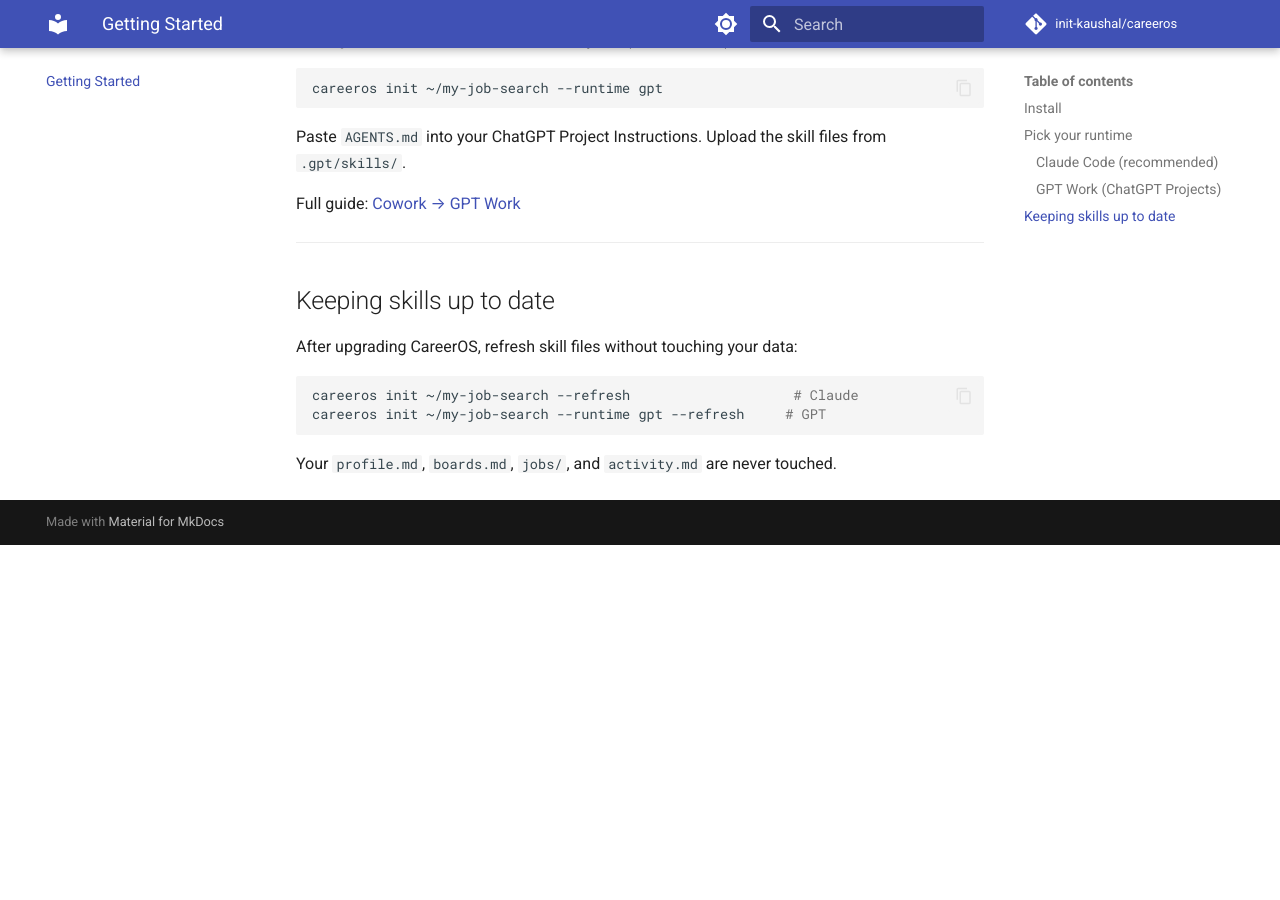
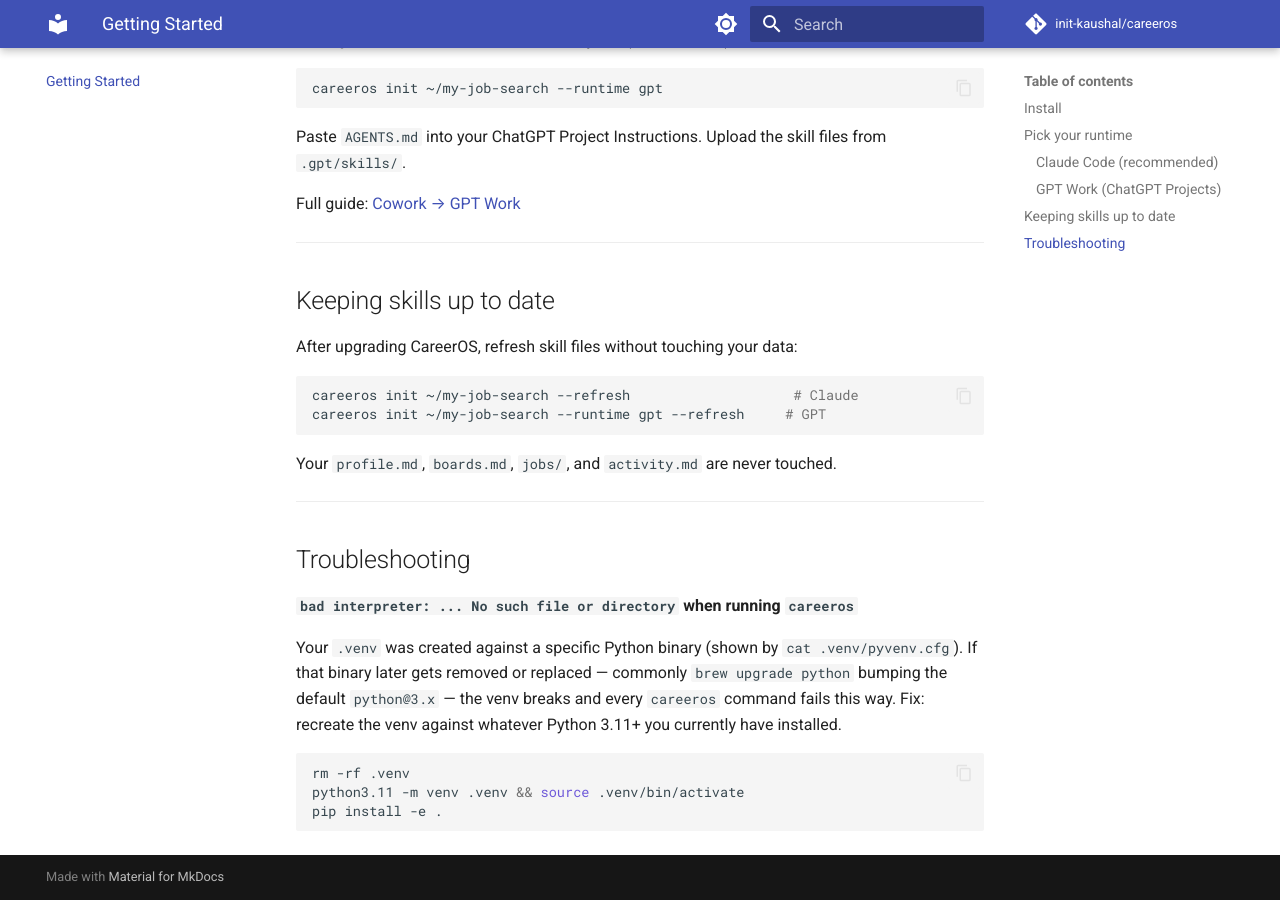
Before and after one commit to init-kaushal/careeros, an MkDocs documentation site: the page built from docs/getting-started.md, in a window 1280 px wide and 900 px high, scrolled down 947 px. Built offline with MkDocs 1.6.1 and Material for MkDocs 9.7.7, drawn with Linux system fonts in a browser that asks for light colours; comment, search, counter and statistics services are not loaded; before the commit the page ends 1492 px from its top, so only the background shows below that; some of the changed text lies outside the part shown.

Commit message:
docs: require python3.11+ in quickstart, add venv troubleshooting

````diff
--- a/docs/getting-started.md
+++ b/docs/getting-started.md
@@ -5,7 +5,7 @@
 ```bash
 git clone https://github.com/init-kaushal/careeros
 cd careeros
-python -m venv .venv && source .venv/bin/activate
+python3.11 -m venv .venv && source .venv/bin/activate   # requires Python 3.11+; check with `python3 --version`
 pip install -e .
 ```
 
@@ -55,3 +55,17 @@
 ```
 
 Your `profile.md`, `boards.md`, `jobs/`, and `activity.md` are never touched.
+
+---
+
+## Troubleshooting
+
+**`bad interpreter: ... No such file or directory` when running `careeros`**
+
+Your `.venv` was created against a specific Python binary (shown by `cat .venv/pyvenv.cfg`). If that binary later gets removed or replaced — commonly `brew upgrade python` bumping the default `python@3.x` — the venv breaks and every `careeros` command fails this way. Fix: recreate the venv against whatever Python 3.11+ you currently have installed.
+
+```bash
+rm -rf .venv
+python3.11 -m venv .venv && source .venv/bin/activate
+pip install -e .
+```
````
Also changed, not shown: README.md (+14 -2 lines), docs/index.md (+3 -1 lines).
